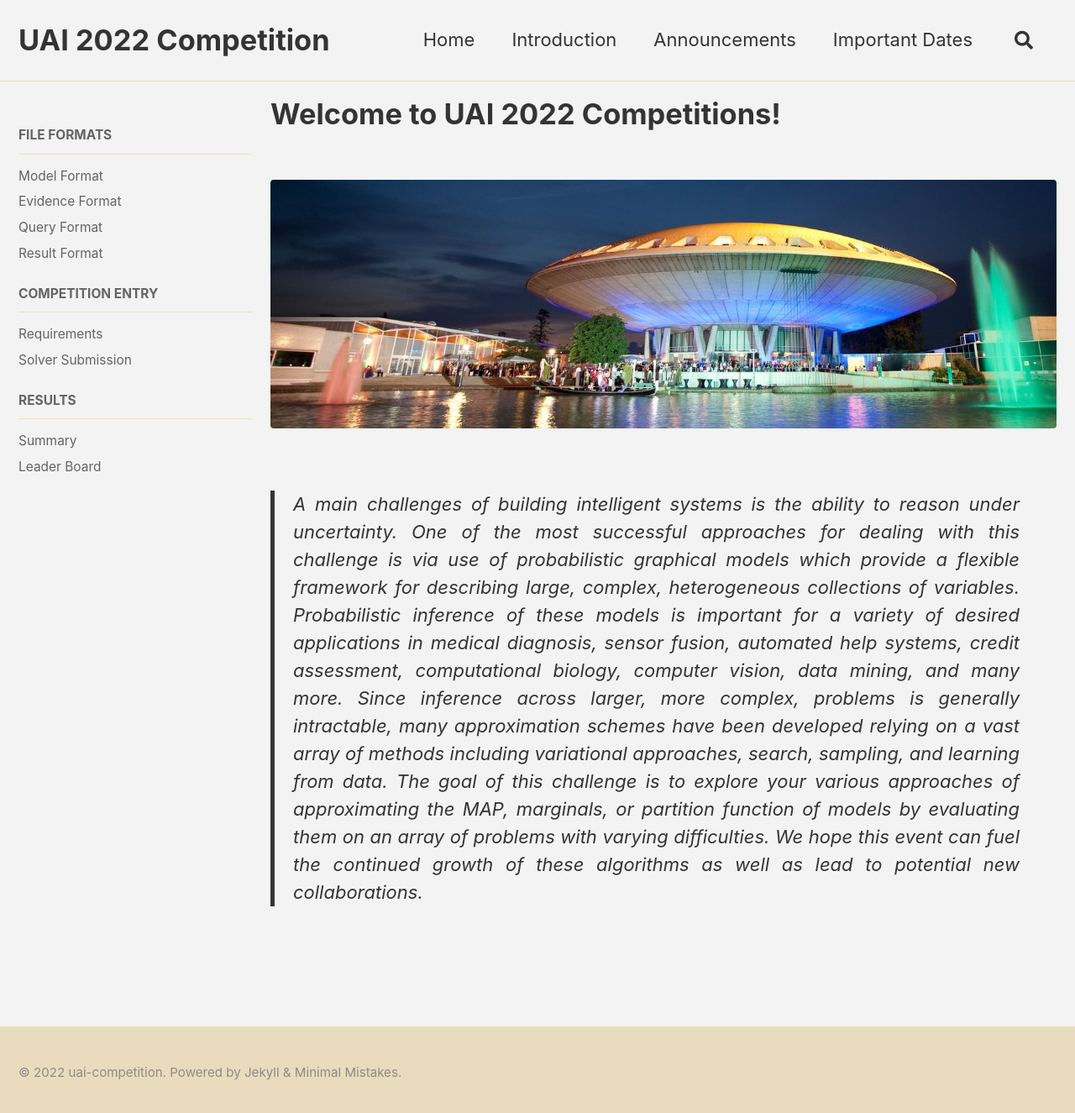
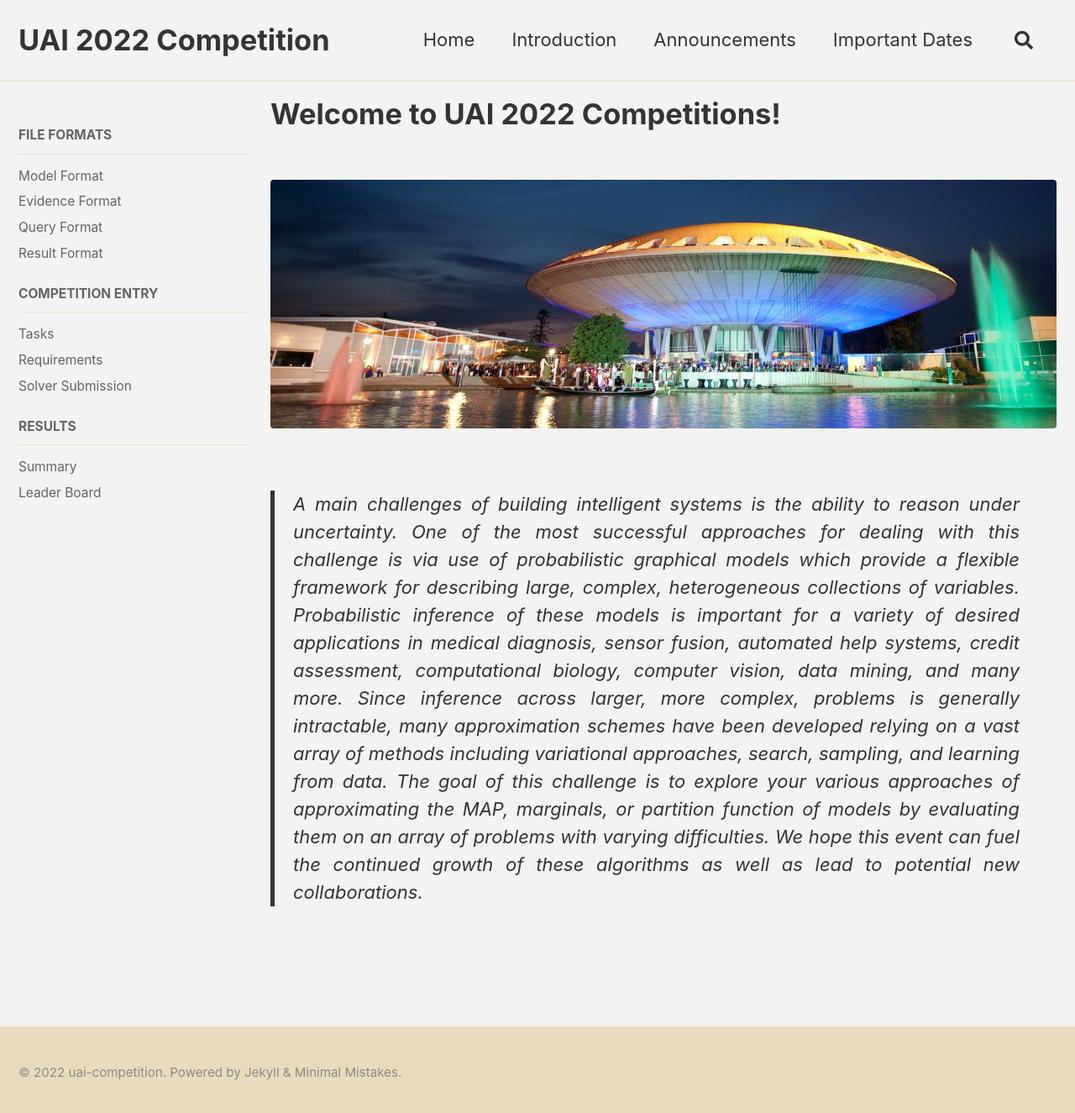
Before and after one commit to vibhavg1/uai-competition-dev, a Jekyll site: the page built from index.md, in a window 1280 px wide and 1333 px high. Shown: the top 1325 px of the window at 84% size. Built offline with Jekyll 4.4.1, drawn with Linux system fonts in a browser that asks for light colours; cached includes are drawn as plain includes.

Commit message:
Added (currently incomplete) "Tasks" page

```diff
--- a/_data/navigation.yml
+++ b/_data/navigation.yml
@@ -49,6 +49,8 @@ docs:
   - title: "Competition Entry"
     url: /competition-entry
     children:
+    - title: "Tasks"
+      url: /competition-entry/tasks
     - title: "Requirements"
       url: /competition-entry/requirements
     - title: "Solver Submission"
```
